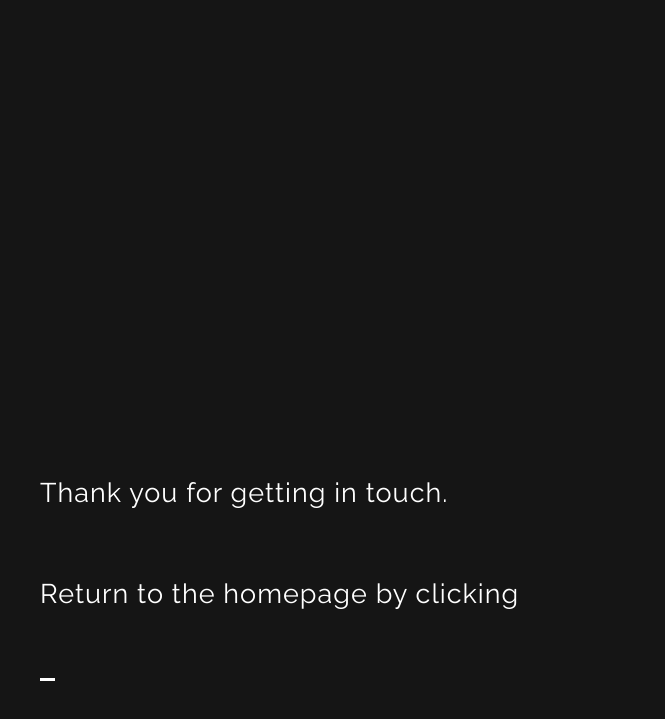
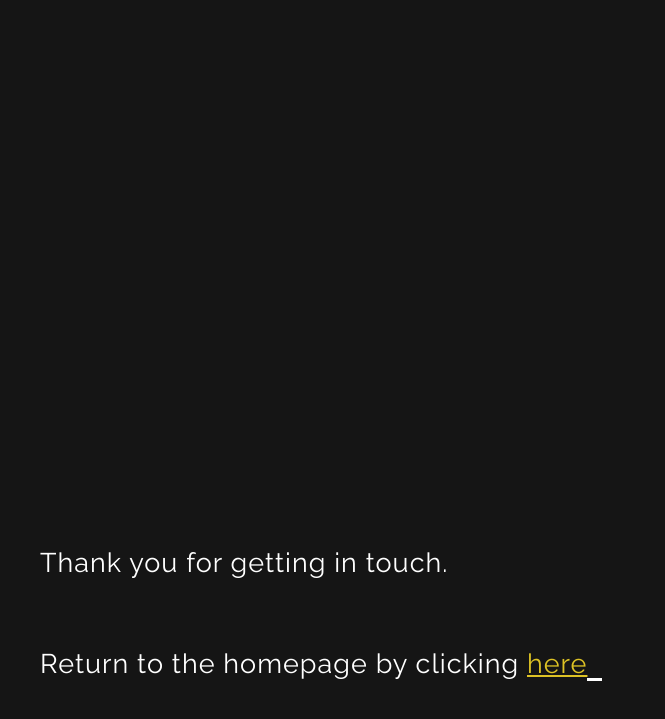
Before and after one commit to nickjbell/nickjbell.github.io, a plain HTML site: page thankyou.html in a window 1280 px wide. Shown: the part 79-798 px from the top of the page, without its empty margins (0-665 px from the left). Drawn offline with Linux system fonts and the light colour scheme.

Commit message:
Update thankyou.html

```diff
--- a/thankyou.html
+++ b/thankyou.html
@@ -113,7 +113,7 @@ e
 
 <body>
     <a href="http://www.nickbell.com" class="header">Nick Bell</a>
-    <h1>Thank you for getting in touch.<br><br><br>Return to the homepage by clicking <a href="https://www.nickbell.com" class="link"><br><br><br></a></h1>
+    <h1>Thank you for getting in touch.<br><br><br>Return to the homepage by clicking <a href="https://www.nickbell.com" class="link">here</a></h1>
 
 </body>
 </html>
```
